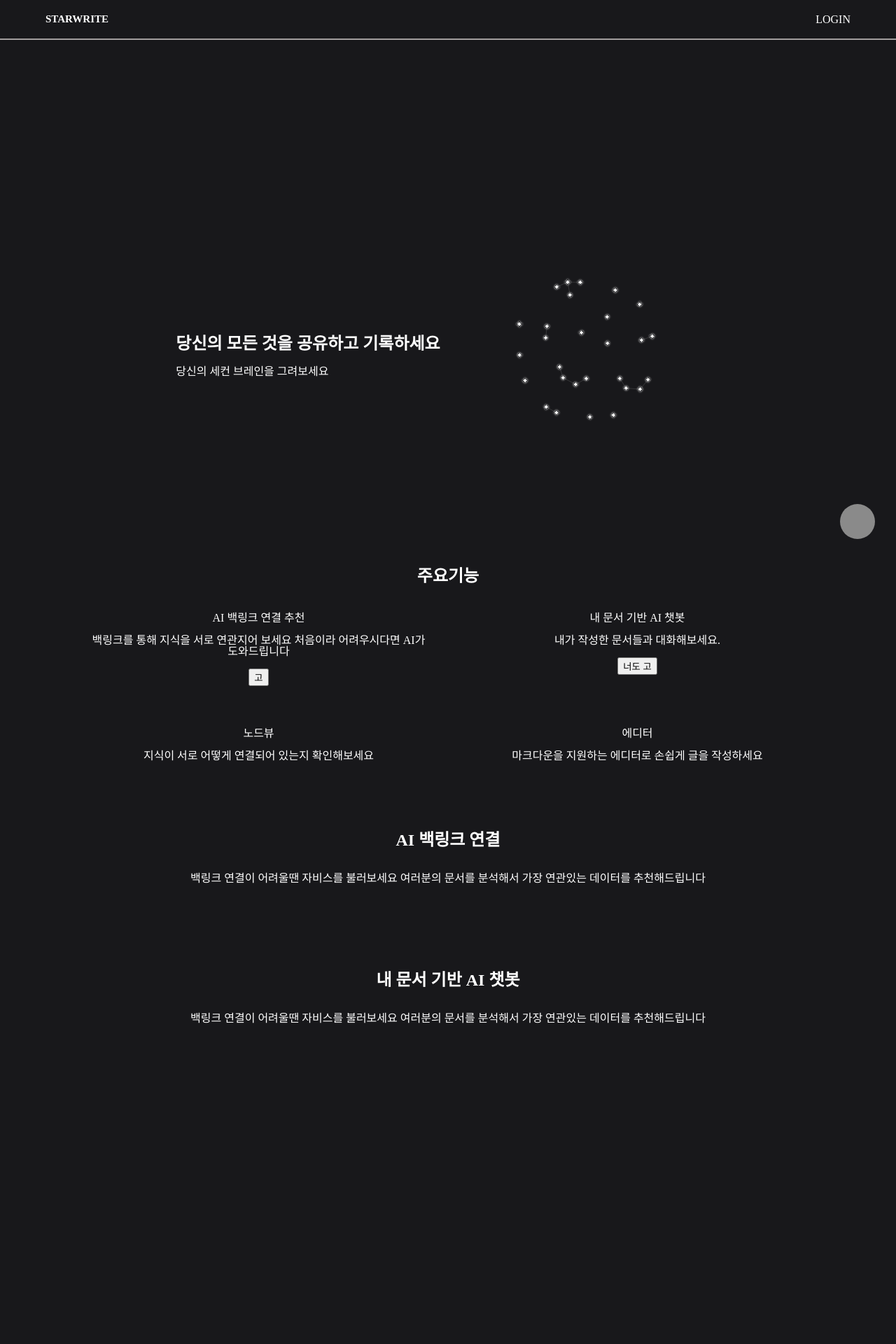
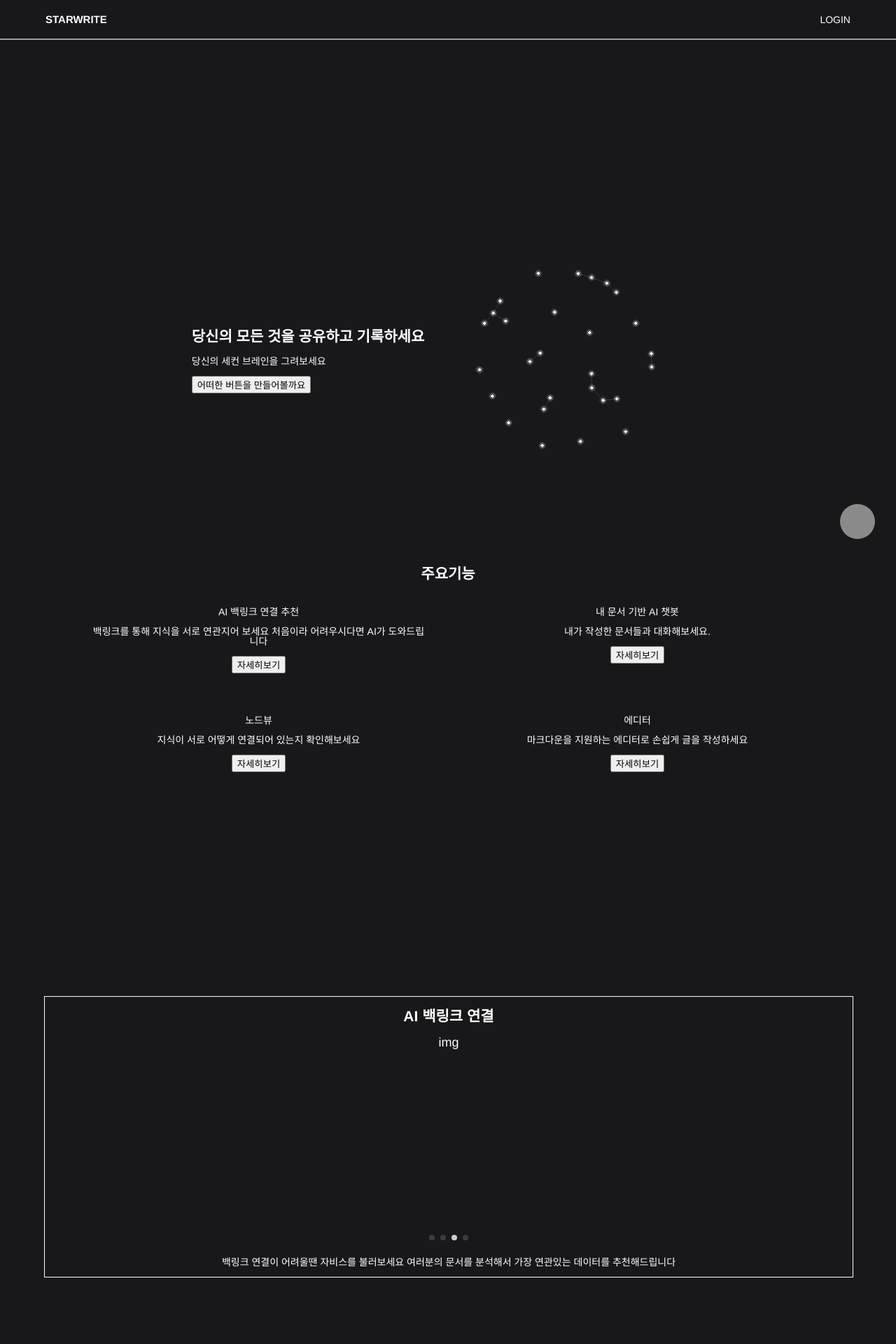
Before and after one commit to minsuje/starwrite, a React (Vite) app in the folder client/: page / in a window 1280 px wide. Shown: the top 1920 px of the page at 70% size. Built offline with nearby package versions, Linux system fonts and the light colour scheme; what @blocknote/core, @blocknote/react would draw is missing.

Commit message:
UI 메인페이지 작업

```diff
--- a/client/package.json
+++ b/client/package.json
@@ -33,8 +33,11 @@
     "react-redux": "^9.1.0",
     "react-router": "^6.22.3",
     "react-router-dom": "^6.22.3",
+    "react-slick": "^0.30.2",
+    "slick-carousel": "^1.8.1",
     "styled-component": "^2.8.0",
     "styled-components": "^6.1.8",
+    "swiper": "^11.1.0",
     "zod": "^3.22.4"
   },
   "devDependencies": {
--- a/client/src/pages/Main/Main.tsx
+++ b/client/src/pages/Main/Main.tsx
@@ -17,6 +17,7 @@ export function MainPage() {
         <div>
           <h2>당신의 모든 것을 공유하고 기록하세요</h2>
           <p style={{}}>당신의 세컨 브레인을 그려보세요</p>
+          <button>어떠한 버튼을 만들어볼까요</button>
         </div>
 
         <div
@@ -35,7 +36,7 @@ export function MainPage() {
 
       <div
         style={{
-          height: '50%',
+          height: '100%',
           display: 'flex',
           flexDirection: 'column',
           justifyContent: 'center',
@@ -44,9 +45,9 @@ export function MainPage() {
         }}
       >
         <h2> 주요기능</h2>
-
         <MainPageContent></MainPageContent>
       </div>
+
       {/* 주요기능 끝 */}
     </>
   );
--- a/client/src/shared/MainPageContent.tsx
+++ b/client/src/shared/MainPageContent.tsx
@@ -1,11 +1,21 @@
-import { useRef } from 'react';
+import { useRef, RefObject, useState } from 'react';
 import styled from 'styled-components';
+import { MainPageSlider } from './MainPageSlider';
+import { GoChevronDown } from 'react-icons/go';
+import { FaFacebook, FaInstagram } from 'react-icons/fa';
+import { FaSquareXTwitter } from 'react-icons/fa6';
+import { FaGithubAlt } from 'react-icons/fa';
+import { FaYoutube } from 'react-icons/fa';
+import { TiSocialInstagram } from 'react-icons/ti';
+import './mainPageSilder.css';
+
 // 그리드 컨테이너 스타일링
 const GridContainer = styled.div`
   display: grid;
   grid-template-columns: repeat(2, 1fr); /* 2개의 컬럼으로 설정 */
   gap: 20px; /* 그리드 아이템 간의 간격 설정 */
   width: 90%;
+  height: 100%;
 `;
 
 // 그리드 아이템 스타일링
@@ -34,12 +44,73 @@ const StyledLink = styled.div`
     text-shadow: 1px 1px 2px rgba(0, 0, 0, 0.5);
   }
 `;
+const StyledBox = styled.div`
+  height: 50%;
+  width: 100%;
+  display: flex;
+  flex-direction: column;
+  justify-content: center;
+  align-items: center;
+  overflow: hidden;
+  border: 1px solid #ffff;
+
+  margin-top: 300px;
+`;
+
+const _QuestionBox = styled.div`
+  width: 90%;
+  padding: 15px 20px;
+  margin-bottom: 10px;
+
+  border-radius: 8px;
+  box-shadow: 0 2px 4px rgba(0, 0, 0, 0.1);
+  cursor: pointer;
+  display: flex;
+  justify-content: space-between;
+  align-items: center;
+  transition: background-color 0.3s ease;
+
+  &:hover {
+    background-color: #e9e9e9;
+    color: black;
+  }
+
+  svg {
+    transition: transform 0.3s ease;
+  }
+`;
+
+const _AnswerBox = styled.div`
+  width: 90%;
+  margin-bottom: 20px;
+  padding: 10px 20px;
+  border-radius: 8px;
+  box-shadow: 0 2px 8px rgba(0, 0, 0, 0.1);
+  font-size: 14px;
+  line-height: 1.6;
+  color: #6d6868;
+`;
 
 export function MainPageContent() {
-  const fristScrollRef = useRef(null);
-  const secondScrollRef = useRef(null);
+  const fristScrollRef: RefObject<HTMLDivElement> = useRef(null);
+  const secondScrollRef: RefObject<HTMLDivElement> = useRef(null);
+  const ThirdRef: RefObject<HTMLDivElement> = useRef(null);
+  const FourthdRef: RefObject<HTMLDivElement> = useRef(null);
+
+  const [visibility, setVisibility] = useState({
+    div1: false,
+    div2: false,
+    div3: false,
+  });
 
   // console.log(scrollRef);
+
+  const toggleShowBox = (divKey) => {
+    setVisibility((prevState) => ({
+      ...prevState,
+      [divKey]: !prevState[divKey],
+    }));
+  };
 
   function scrollToFirstRef() {
     if (fristScrollRef.current) {
@@ -52,7 +123,24 @@ export function MainPageContent() {
 
   function scrollSecondRef() {
     if (secondScrollRef.current) {
-      secondScrollRef.current.scrollSecondRef({
+      secondScrollRef.current.scrollIntoView({
+        behavior: 'smooth',
+        block: 'start',
+      });
+    }
+  }
+
+  function scrollThirdRef() {
+    if (ThirdRef.current) {
+      ThirdRef.current.scrollIntoView({
+        behavior: 'smooth',
+        block: 'start',
+      });
+    }
+  }
+  function scrollFourthRef() {
+    if (FourthdRef.current) {
+      FourthdRef.current.scrollIntoView({
         behavior: 'smooth',
         block: 'start',
       });
@@ -69,7 +157,7 @@ export function MainPageContent() {
               백링크를 통해 지식을 서로 연관지어 보세요 처음이라 어려우시다면
               AI가 도와드립니다
             </p>
-            <button onClick={scrollToFirstRef}>고</button>
+            <button onClick={scrollToFirstRef}>자세히보기</button>
           </GridItem>
         </StyledLink>
 
@@ -77,7 +165,7 @@ export function MainPageContent() {
           <GridItem>
             내 문서 기반 AI 챗봇
             <p>내가 작성한 문서들과 대화해보세요.</p>
-            <button onClick={scrollSecondRef}>너도 고</button>
+            <button onClick={scrollSecondRef}>자세히보기</button>
           </GridItem>
         </StyledLink>
 
@@ -85,6 +173,7 @@ export function MainPageContent() {
           <GridItem>
             노드뷰
             <p>지식이 서로 어떻게 연결되어 있는지 확인해보세요</p>
+            <button onClick={scrollThirdRef}>자세히보기</button>
           </GridItem>
         </StyledLink>
 
@@ -92,61 +181,55 @@ export function MainPageContent() {
           <GridItem>
             에디터
             <p>마크다운을 지원하는 에디터로 손쉽게 글을 작성하세요</p>
+            <button onClick={scrollFourthRef}>자세히보기</button>
           </GridItem>
         </StyledLink>
       </GridContainer>
 
       <div style={{ height: '100%' }}>
-        <div
-          style={{
-            height: '50%',
-            width: '100%',
-            display: 'flex',
-            flexDirection: 'column',
-            justifyContent: 'center',
-            alignItems: ' center',
-          }}
-        >
+        <StyledBox>
+          <div ref={fristScrollRef}>
             <h2>AI 백링크 연결</h2>
+          </div>
+          <MainPageSlider></MainPageSlider>
           <p>
             백링크 연결이 어려울땐 자비스를 불러보세요 여러분의 문서를 분석해서
             가장 연관있는 데이터를 추천해드립니다
           </p>
+        </StyledBox>
+        <StyledBox>
+          <div ref={secondScrollRef}>
+            <h2>내 문서 기반 AI 챗봇</h2>
           </div>
-        <div
-          style={{
-            height: '50%',
-            width: '100%',
-            display: 'flex',
-            flexDirection: 'column',
-            justifyContent: 'center',
-            alignItems: ' center',
-          }}
-        >
-          <h2>내 문서 기반 AI 챗봇</h2>
+          <MainPageSlider></MainPageSlider>
           <p>
             백링크 연결이 어려울땐 자비스를 불러보세요 여러분의 문서를 분석해서
             가장 연관있는 데이터를 추천해드립니다
           </p>
-        </div>
-        <div
-          style={{
-            height: '500%',
-            width: '100%',
-            display: 'flex',
-            flexDirection: 'column',
-            justifyContent: 'center',
-            alignItems: ' center',
-          }}
-        >
-          <div ref={fristScrollRef}>
+        </StyledBox>
+        <StyledBox>
+          <div ref={ThirdRef}>
             <h2>노드뷰</h2>
           </div>
+          <MainPageSlider></MainPageSlider>
           <p>
             백링크 연결이 어려울땐 자비스를 불러보세요 여러분의 문서를 분석해서
             가장 연관있는 데이터를 추천해드립니다
           </p>
+        </StyledBox>
+        <StyledBox>
+          <div ref={FourthdRef}>
+            <h2>에디터</h2>
           </div>
+          <MainPageSlider></MainPageSlider>
+          <p>
+            백링크 연결이 어려울땐 자비스를 불러보세요 여러분의 문서를 분석해서
+            가장 연관있는 데이터를 추천해드립니다
+          </p>
+        </StyledBox>
+        <StyledBox>
+          <h2>자주 묻는 질문</h2>
+
           <div
             style={{
               height: '100%',
@@ -154,17 +237,110 @@ export function MainPageContent() {
               display: 'flex',
               flexDirection: 'column',
               justifyContent: 'center',
-            alignItems: ' center',
+              alignItems: 'center',
             }}
           >
-          <h2>에디터</h2>
-          <div ref={secondScrollRef}>
-            <p>
-              백링크 연결이 어려울땐 자비스를 불러보세요 여러분의 문서를
-              분석해서 가장 연관있는 데이터를 추천해드립니다
-            </p>
+            <div
+              style={{
+                width: '100%',
+                display: 'flex',
+                flexDirection: 'column',
+                justifyContent: 'center',
+                alignItems: 'center',
+              }}
+            >
+              <_QuestionBox onClick={() => toggleShowBox('div1')}>
+                왜 별이 흐려지나요{' '}
+                <GoChevronDown
+                  style={{
+                    transform: visibility.div1
+                      ? 'rotate(180deg)'
+                      : 'rotate(0deg)',
+                  }}
+                />
+              </_QuestionBox>
+              {visibility.div1 && <_AnswerBox>망각곡선을 이용한~~</_AnswerBox>}
+
+              {/* 이하 동일한 패턴으로 div2, div3에 대한 부분 추가 */}
+            </div>
+            <div
+              style={{
+                width: '100%',
+                display: 'flex',
+                flexDirection: 'column',
+                justifyContent: 'center',
+                alignItems: 'center',
+              }}
+            >
+              <_QuestionBox onClick={() => toggleShowBox('div2')}>
+                왜 별이 흐려지나요{' '}
+                <GoChevronDown
+                  style={{
+                    transform: visibility.div2
+                      ? 'rotate(180deg)'
+                      : 'rotate(0deg)',
+                  }}
+                />
+              </_QuestionBox>
+              {visibility.div2 && <_AnswerBox>망각곡선을 이용한~~</_AnswerBox>}
+
+              {/* 이하 동일한 패턴으로 div2, div3에 대한 부분 추가 */}
+            </div>
+            <div
+              style={{
+                width: '100%',
+                display: 'flex',
+                flexDirection: 'column',
+                justifyContent: 'center',
+                alignItems: 'center',
+              }}
+            >
+              <_QuestionBox onClick={() => toggleShowBox('div3')}>
+                왜 별이 흐려지나요{' '}
+                <GoChevronDown
+                  style={{
+                    transform: visibility.div3
+                      ? 'rotate(180deg)'
+                      : 'rotate(0deg)',
+                  }}
+                />
+              </_QuestionBox>
+              {visibility.div3 && <_AnswerBox>망각곡선을 이용한~~</_AnswerBox>}
+
+              {/* 이하 동일한 패턴으로 div2, div3에 대한 부분 추가 */}
             </div>
           </div>
+        </StyledBox>
+        <StyledBox>
+          <footer>
+            <div>
+              <p>주식회사: (주)파워레인저</p>
+              <p>전화번호: 010-5173-8080</p>
+              <p>이메일 주소: contact@powerrangers.com</p>
+              <p>주소 : 서울특별시 강남구 테헤란로 123, 45층</p>
+            </div>
+
+            <div className="social-media">
+              <p>Follow us</p>
+              <a href="https://www.facebook.com/yourpage" target="_blank">
+                <FaFacebook />
+              </a>
+              <a href="https://www.twitter.com/yourpage" target="_blank">
+                <FaSquareXTwitter />
+              </a>
+              <a href="https://www.instagram.com/yourpage" target="_blank">
+                <FaGithubAlt />
+              </a>
+              <a href="https://www.instagram.com/" target="_black">
+                <FaInstagram />
+              </a>
+              <a href="https://www.youtube.com/" target="_black">
+                <FaYoutube />
+              </a>
+              <p>@ 2024 Starwrite</p>
+            </div>
+          </footer>
+        </StyledBox>
       </div>
     </>
   );
--- /dev/null
+++ b/client/src/shared/MainPageSlider.tsx
@@ -0,0 +1,52 @@
+import { useRef } from 'react';
+// Import Swiper React components
+import { Swiper, SwiperSlide } from 'swiper/react';
+
+// Import Swiper styles
+import 'swiper/css';
+import 'swiper/css/pagination';
+import 'swiper/css/navigation';
+
+import './mainPageSilder.css';
+
+// import required modules
+import { Autoplay, Pagination, Navigation } from 'swiper/modules';
+
+export function MainPageSlider() {
+  const progressCircle = useRef(null);
+  const progressContent = useRef(null);
+  // const onAutoplayTimeLeft = (s, time, progress) => {
+  //   progressCircle.current.style.setProperty('--progress', 1 - progress);
+  //   progressContent.current.textContent = `${Math.ceil(time / 1000)}s`;
+  // };
+  return (
+    <>
+      <Swiper
+        spaceBetween={30}
+        centeredSlides={true}
+        autoplay={{
+          delay: 2500,
+          disableOnInteraction: false,
+        }}
+        pagination={{
+          clickable: true,
+        }}
+        // navigation={true}
+        modules={[Autoplay, Pagination, Navigation]}
+        // onAutoplayTimeLeft={onAutoplayTimeLeft}
+        className="mySwiper"
+      >
+        <SwiperSlide>img</SwiperSlide>
+        <SwiperSlide>img</SwiperSlide>
+        <SwiperSlide>img</SwiperSlide>
+        <SwiperSlide>img</SwiperSlide>
+        <div className="autoplay-progress" slot="container-end">
+          <svg viewBox="0 0 48 48" ref={progressCircle}>
+            <circle cx="24" cy="24" r="20"></circle>
+          </svg>
+          <span ref={progressContent}></span>
+        </div>
+      </Swiper>
+    </>
+  );
+}
--- /dev/null
+++ b/client/src/shared/mainPageSilder.css
@@ -0,0 +1,81 @@
+html,
+body {
+  position: relative;
+  height: 100%;
+}
+
+body {
+  background: #eee;
+  font-family:
+    Helvetica Neue,
+    Helvetica,
+    Arial,
+    sans-serif;
+  font-size: 14px;
+  color: #ffff;
+  margin: 0;
+  padding: 0;
+}
+
+.swiper {
+  width: 90vw;
+  height: 100%;
+}
+
+.swiper-slide {
+  text-align: center;
+  font-size: 18px;
+  background: var(--color-gray-50;); //배경
+  /* Center slide text vertically */
+  display: flex;
+  justify-content: center;
+  align-items: center;
+}
+
+/* .swiper-slide img {
+  display: block;
+  width: 100%;
+  height: 100%;
+  object-fit: cover;
+
+}
+
+.autoplay-progress {
+  position: absolute;
+  right: 16px;
+  bottom: 16px;
+  z-index: 10;
+  width: 48px;
+  height: 48px;
+  display: flex;
+  align-items: center;
+  justify-content: center;
+  font-weight: bold;
+}
+
+
+.autoplay-progress svg {
+  --progress: 0;
+  position: absolute;
+  left: 0;
+  top: 0px;
+  z-index: 10;
+  width: 100%;
+  height: 100%;
+  stroke-width: 4px;
+  stroke: var(--swiper-theme-color);
+  fill: none;
+  stroke-dashoffset: calc(125.6px * (1 - var(--progress)));
+  stroke-dasharray: 125.6;
+  transform: rotate(-90deg);
+} */
+
+/* 활성화된 페이징 점의 색상 */
+.swiper-pagination-bullet-active {
+  background: #ff0000; /* 원하는 색상 코드로 변경 */
+}
+
+/* 비활성화된 페이징 점의 색상 */
+.swiper-pagination-bullet {
+  background: #cccccc; /* 원하는 색상 코드로 변경 */
+}
--- a/client/src/widgets/MainPageD3/MainPageD3.tsx
+++ b/client/src/widgets/MainPageD3/MainPageD3.tsx
@@ -1,8 +1,25 @@
 import { useEffect, useRef, useState } from 'react';
 import * as d3 from 'd3';
+import { SimulationNodeDatum, SimulationLinkDatum } from 'd3-force';
 
+interface Node extends SimulationNodeDatum {
+  id: string;
+  group: number;
+  label: string;
+  fx?: number;
+  fy?: number;
+  x?: number;
+  y?: number;
+  scrap?: boolean;
+}
+
+interface Link extends SimulationLinkDatum<Node> {
+  source: string | Node;
+  target: string | Node;
+  value: number;
+}
 // 초기 노드와 링크 데이터
-const initialNodes = [
+const initialNodes: Node[] = [
   { id: '1', group: 1, label: 'Node 1' },
   { id: '2', group: 1, label: 'Node 2' },
   { id: '3', group: 2, label: 'Node 3' },
@@ -33,7 +50,7 @@ const initialNodes = [
   { id: '28', group: 3, label: 'Node 6' },
 ];
 
-const initialLinks = [
+const initialLinks: Link[] = [
   { source: '1', target: '2', value: 1 },
   { source: '2', target: '3', value: 1 },
   { source: '3', target: '4', value: 1 },
@@ -49,11 +66,8 @@ const initialLinks = [
 ];
 
 export function MainPageD3() {
-  const svgRef = useRef(null);
-  const [viewportSize] = useState({
-    width: 1000,
-    height: 1000,
-  });
+  const svgRef = useRef<SVGSVGElement>(null);
+  const [viewportSize] = useState({ width: 1000, height: 1000 });
 
   useEffect(() => {
     const svg = d3
@@ -64,28 +78,25 @@ export function MainPageD3() {
 
     const group = svg.append('g');
 
-    const zoomHandler = d3.zoom().on('zoom', (event) => {
-      group.attr('transform', event.transform);
-    });
-    svg.call(zoomHandler).call(zoomHandler.transform, d3.zoomIdentity.scale(1));
-
     const simulation = d3
       .forceSimulation(initialNodes)
       .force(
         'link',
-        d3.forceLink(initialLinks).id((d) => d.id),
+        d3
+          .forceLink(initialLinks)
+          .id((d: SimulationNodeDatum) => (d as Node).id),
       )
-      .force('charge', d3.forceManyBody().strength(-300))
+      .force('charge', d3.forceManyBody().strength(-500))
       .force(
         'center',
         d3.forceCenter(viewportSize.width / 2, viewportSize.height / 2),
       )
       .force(
         'radial',
-        d3.forceRadial(10, window.innerWidth / 2, window.innerHeight / 2),
+        d3.forceRadial(10, viewportSize.width / 2, viewportSize.height / 2),
       )
-      .force('collide', d3.forceCollide().radius(5))
-      .alphaDecay(0.00008);
+      .force('collide', d3.forceCollide().radius(2))
+      .alphaDecay(0.00198);
 
     const link = group
       .append('g')
@@ -98,7 +109,7 @@ export function MainPageD3() {
 
     const node = group
       .append('g')
-      .selectAll('image')
+      .selectAll<SVGImageElement, Node>('image')
       .data(initialNodes)
       .enter()
       .append('image')
@@ -106,43 +117,61 @@ export function MainPageD3() {
       .attr('height', 35)
       .attr('href', (d) => (d.scrap ? '/star_scrap.svg' : '/star.svg'));
 
-    function drag(simulation) {
-      function dragstarted(event, d) {
+    node.call(drag(simulation));
+
+    simulation.on('tick', () => {
+      link
+        .attr('x1', (d: Link) =>
+          typeof d.source === 'object' ? d.source.x || 0 : 0,
+        )
+        .attr('y1', (d: Link) =>
+          typeof d.source === 'object' ? d.source.y || 0 : 0,
+        )
+        .attr('x2', (d: Link) =>
+          typeof d.target === 'object' ? d.target.x || 0 : 0,
+        )
+        .attr('y2', (d: Link) =>
+          typeof d.target === 'object' ? d.target.y || 0 : 0,
+        );
+      node
+        .attr('x', (d) => (d.x ?? 0) - 17.5)
+        .attr('y', (d) => (d.y ?? 0) - 17.5);
+    });
+  }, [viewportSize]);
+
+  function drag(simulation: d3.Simulation<Node, undefined>) {
+    function dragstarted(
+      event: d3.D3DragEvent<SVGImageElement, Node, Node>,
+      d: Node,
+    ) {
       if (!event.active) simulation.alphaTarget(0.3).restart();
-        d.fx = d.x;
-        d.fy = d.y;
-      }
-
-      function dragged(event, d) {
       d.fx = event.x;
       d.fy = event.y;
     }
 
-      function dragended(event, d) {
+    function dragged(
+      event: d3.D3DragEvent<SVGImageElement, Node, Node>,
+      d: Node,
+    ) {
+      d.fx = event.x;
+      d.fy = event.y;
+    }
+
+    function dragended(
+      event: d3.D3DragEvent<SVGImageElement, Node, Node>,
+      d: Node,
+    ) {
       if (!event.active) simulation.alphaTarget(0);
-        d.fx = null;
-        d.fy = null;
+      d.fx = undefined;
+      d.fy = undefined;
     }
 
     return d3
-        .drag()
+      .drag<SVGImageElement, Node>()
       .on('start', dragstarted)
       .on('drag', dragged)
       .on('end', dragended);
   }
-
-    node.call(drag(simulation));
-
-    simulation.on('tick', () => {
-      link
-        .attr('x1', (d) => d.source.x)
-        .attr('y1', (d) => d.source.y)
-        .attr('x2', (d) => d.target.x)
-        .attr('y2', (d) => d.target.y);
-
-      node.attr('x', (d) => d.x - 17.5).attr('y', (d) => d.y - 17.5);
-    });
-  }, [viewportSize]); // 여기에서 빠진 부분을 닫습니다
 
   return (
     <div
--- a/client/src/widgets/NodeView/NodeViewWid.tsx
+++ b/client/src/widgets/NodeView/NodeViewWid.tsx
@@ -429,8 +429,11 @@ export const NodeView = ({
       nodeSelection.each(function (d: CustomNode) {
         const nodeElement = d3.select(this);
         // d.label이 유효한지 확인
-        const isMatchSearchTerm =
-          d.label && d.label.toLowerCase().includes(searchTerm.toLowerCase());
+        // const isMatchSearchTerm = d.label ? d.label.toLowerCase().includes(searchTerm.toLowerCase()) : false;
+
+        const isMatchSearchTerm = d.label
+          ? d.label.toLowerCase().includes(searchTerm.toLowerCase())
+          : false;
 
         // 검색어와 일치하는 노드에 대해 반짝임 효과 적용
         nodeElement.classed('blink-animation', isMatchSearchTerm);
```
Also changed, not shown: 1 other file (tests, documents, lock files or other folders). Lines whose indentation alone changed are shown as unchanged.
